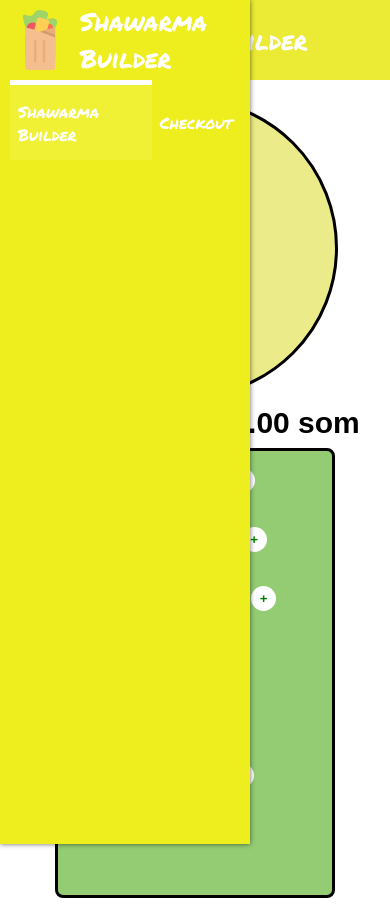
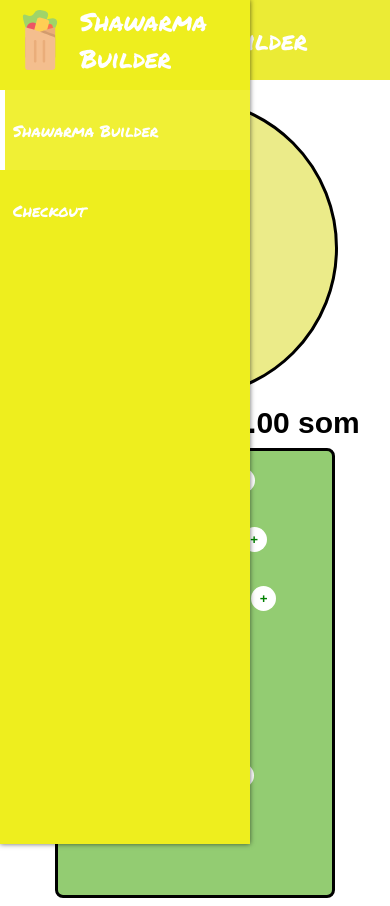
Before and after one commit to bayel-bakytov/shawarma-builder, a React (Create React App) app: page / in a window 390 px wide. Built offline with nearby package versions, Linux system fonts and the light colour scheme.

Commit message:
Add navigation styles

```diff
--- a/src/components/Layout/Drawer/Drawer.module.css
+++ b/src/components/Layout/Drawer/Drawer.module.css
@@ -8,3 +8,8 @@
     height: 100%;
     box-shadow: 0 0 5px rgba(0, 0, 0, 0.6);
 }
+@media (min-width: 670px) {
+    .Drawer{
+       display: none;
+    }
+}
--- a/src/components/UI/Navigation/Navigation.module.css
+++ b/src/components/UI/Navigation/Navigation.module.css
@@ -1,6 +1,13 @@
-.Navigation{
-    list-style: none;
-    display: flex;
-    padding: 0;
-    margin: 0 10px;
+.Navigation {
+  list-style: none;
+  display: flex;
+  padding: 0;
+  margin: 0 10px;
+  flex-direction: row;
 }
+@media (max-width: 670px) {
+    .Navigation{
+        margin: 10px 0;
+        flex-direction: column;
+    }
+}
--- a/src/components/UI/Navigation/NavigationItem/NavigationItem.module.css
+++ b/src/components/UI/Navigation/NavigationItem/NavigationItem.module.css
@@ -3,6 +3,7 @@
   align-items: center;
   padding: 8px;
   height: 80px;
+
   box-sizing: border-box;
 
   text-decoration: none;
@@ -10,14 +11,19 @@
   color: white;
   font-size: 16px;
   border-top: 5px solid transparent;
-
+  border: none;
   transition: all .3s ease-in-out;
 }
 .NavigationItem a:hover {
-  border-top-color: white;
+  border-color: white;
   background-color: rgba(255, 255, 2555, 0.3);
 }
 .NavigationItem .active {
-    border-top-color: white;
+    border-color: white;
     background-color: rgba(255, 255, 2555, 0.1);
   }
+  @media (max-width: 670px) {
+    .NavigationItem a{
+        border-left:5px solid transparent;
+    }
+}
```
